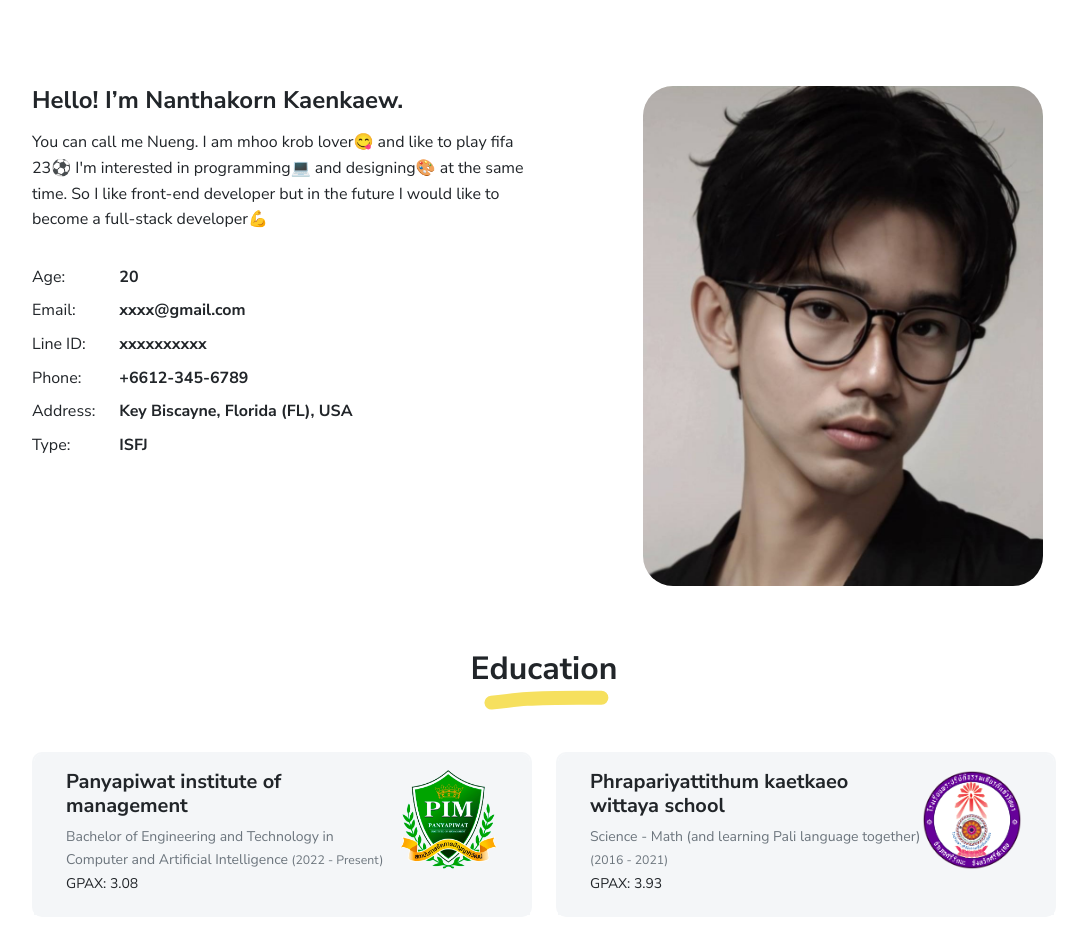
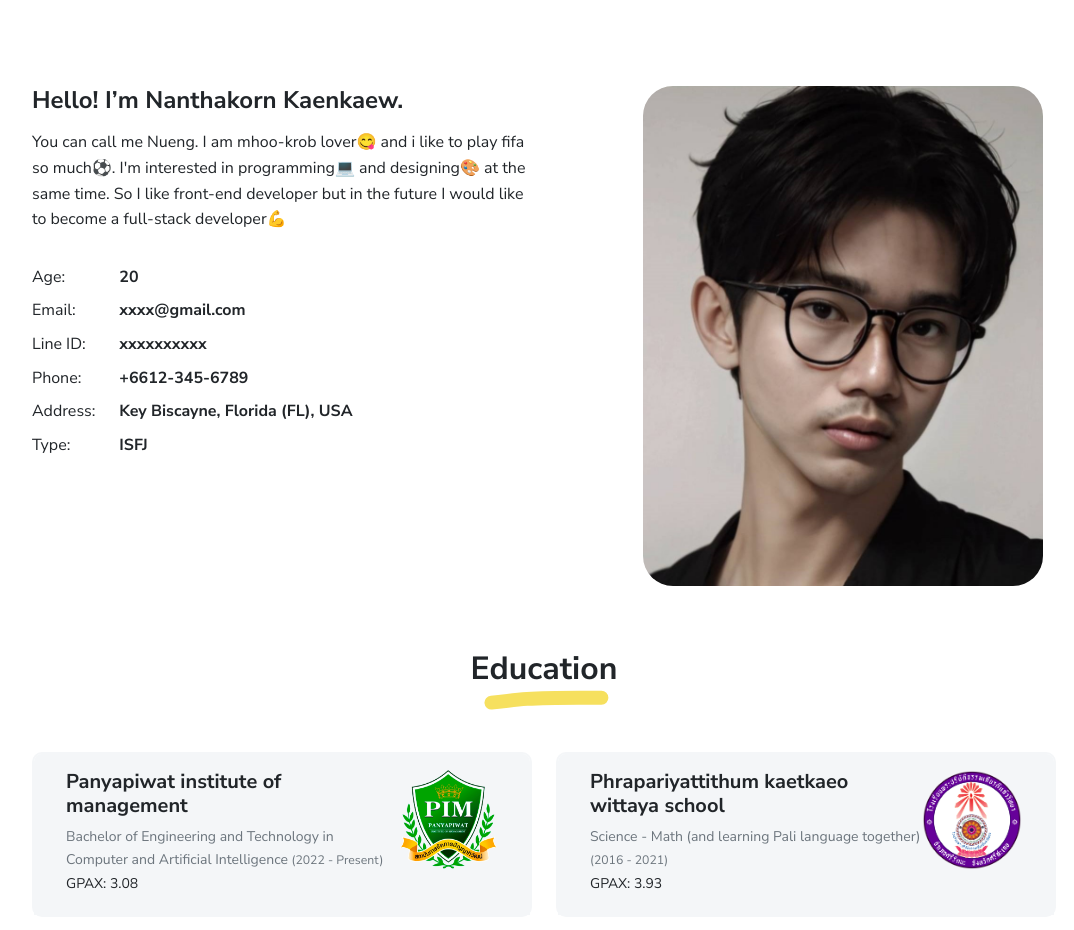
Before and after one commit to ntk1april/Resume, a plain HTML site: page index.html in a window 1280 px wide. Shown: the part 820-1750 px from the top of the page, without its empty margins (96-1170 px from the left). Drawn offline with Linux system fonts and the light colour scheme.

Commit message:
8 October 2023

```diff
--- a/index.html
+++ b/index.html
@@ -80,7 +80,7 @@
     <div class="row">
       <div class="col-md-6">
         <h2 class="h4 my-2">Hello! I’m Nanthakorn Kaenkaew.</h2>
-        <p>You can call me Nueng. I am mhoo krob lover😋 and like to play fifa 23⚽ I'm interested in programming💻 and designing🎨 at the same time.  So I like front-end developer but in the future I would like to become a full-stack developer💪</p>
+        <p>You can call me Nueng. I am mhoo-krob lover😋 and i like to play fifa so much⚽. I'm interested in programming💻 and designing🎨 at the same time.  So I like front-end developer but in the future I would like to become a full-stack developer💪</p>
         <div class="row mt-3">
           <div class="col-sm-2">
             <div class="pb-1">Age:</div>
```
